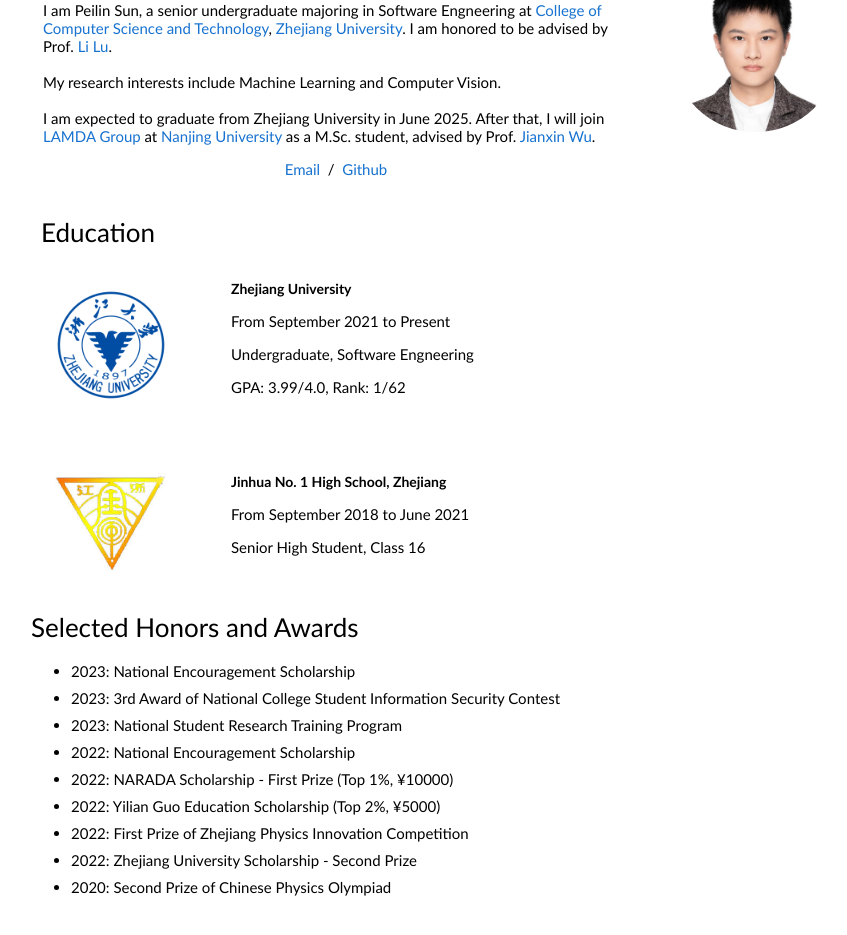
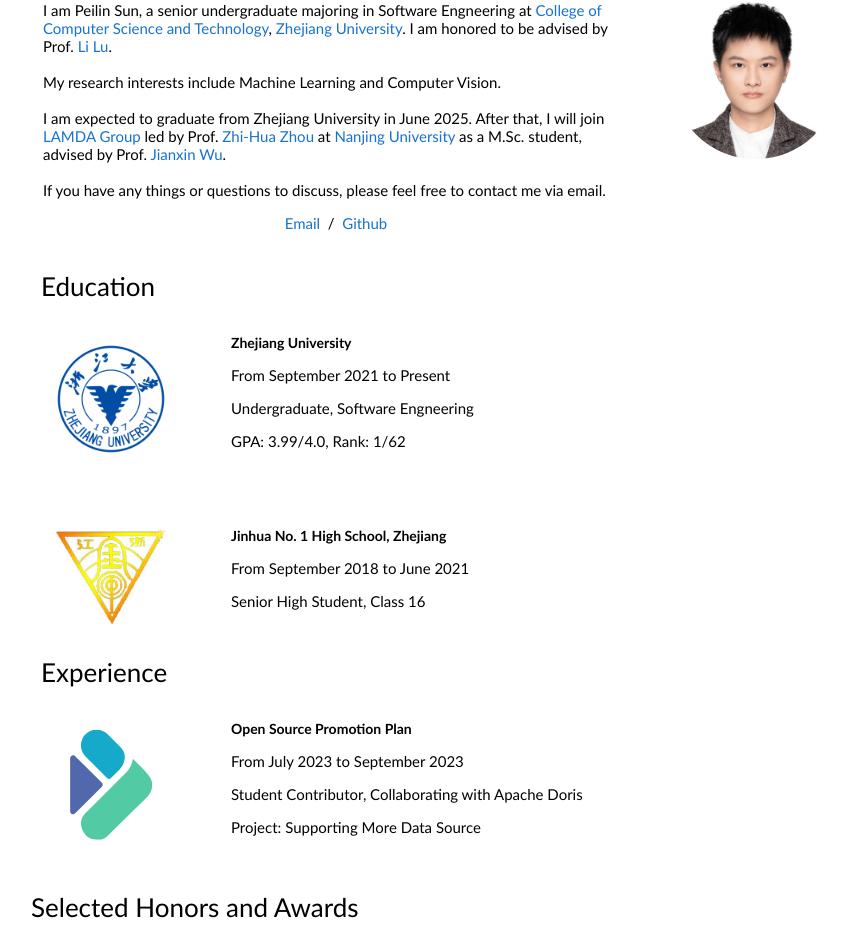
Before and after one commit to supinglan/supinglan.github.io, a plain HTML site: page index.html in a window 1280 px wide. Shown: the part 116-1051 px from the top of the page, without its empty margins (219-1066 px from the left). Drawn offline with Linux system fonts and the light colour scheme.

Commit message:
add experience

```diff
--- a/index.html
+++ b/index.html
@@ -33,9 +33,11 @@
                     My research interests include Machine Learning and Computer Vision.
                     <br><br>
                     I am expected to graduate from Zhejiang University in June 2025. After that, I will join <a
-                      href="https://www.lamda.nju.edu.cn/">LAMDA Group</a> at <a href="https://www.nju.edu.cn/">Nanjing
+                      href="https://www.lamda.nju.edu.cn/">LAMDA Group</a> led by Prof. <a href="https://cs.nju.edu.cn/zhouzh/">Zhi-Hua Zhou</a> at <a href="https://www.nju.edu.cn/">Nanjing
                       University</a> as a M.Sc. student, advised by Prof. <a href="https://cs.nju.edu.cn/wujx">Jianxin
                       Wu</a>.
+                    <br><br>
+                    If you have any things or questions to discuss, please feel free to contact me via email.
                   </p>
                   <p style="text-align:center">
                     <a href="mailto:sunpeilincs@gmail.com">Email</a> &nbsp;/&nbsp;
@@ -102,6 +104,39 @@
       </tr>
   </table>
 
+  <table style="width:100%;border:0px;border-spacing:0px;border-collapse:separate;margin-right:auto;margin-left:auto;">
+    <tbody>
+      <tr>
+        <td style="padding-left:20px;padding-right:20px;width:100%;vertical-align:middle">
+          <h2>Experience</h2>
+        </td>
+      </tr>
+    </tbody>
+  </table>
+  <table style="width:100%;border:0px;border-spacing:0px;border-collapse:separate;margin-right:auto;margin-left:auto;">
+    <tbody>
+      <td style="padding:30px;width:40;vertical-align:middle;padding-top: 10px;">
+        <div class="one" style="padding-top:0px; height: 100px">
+          <img src='images/doris.svg' width=100%>
+        </div>
+      </td>
+      <td style="width:80%;vertical-align:middle;height: 100px;padding: 30px;">
+        <span class="papertitle">Open Source Promotion Plan</span>
+        <br>
+        <p>
+          From July 2023 to September 2023
+        </p>
+        <p>
+          Student Contributor, Collaborating with Apache Doris
+        </p>
+        <p>
+          Project: Supporting More Data Source
+        </p>
+      </td>
+
+
+  </table>
+
 
 
   <table
@@ -113,7 +148,7 @@
           <p></p>
           <ul style="line-height:1.8;">
             <li>2023: National Encouragement Scholarship</li>
-            <li>2023: 3rd Award of National College Student Information Security Contest</li>
+            <li>2023: Third Prize of National College Student Information Security Contest</li>
             <li>2023: National Student Research Training Program</li>
             <li>2022: National Encouragement Scholarship</li>
             <li>2022: NARADA Scholarship - First Prize (Top 1%, ¥10000)</li>
```
Also changed, not shown: images/doris.svg (added).
